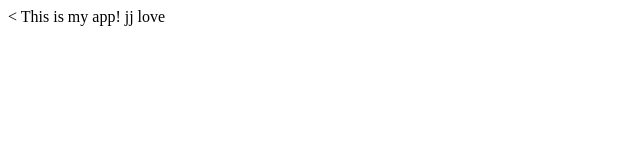
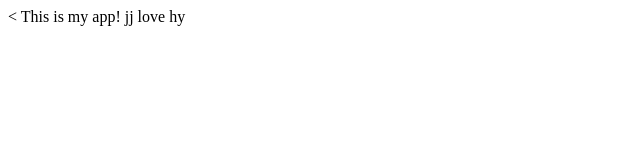
Before and after one commit to yang764/myappsample, a plain HTML site: page index.html in a window 1280 px wide. Shown: the full height of the page, 0-640 px from the left. Drawn offline with Linux system fonts and the light colour scheme.

Commit message:
jj love hy

```diff
--- a/index.html
+++ b/index.html
@@ -6,6 +6,6 @@
   </head>
   <body>
     This is my app!
-    jj love
+    jj love hy
   </body>
 </html>
```
